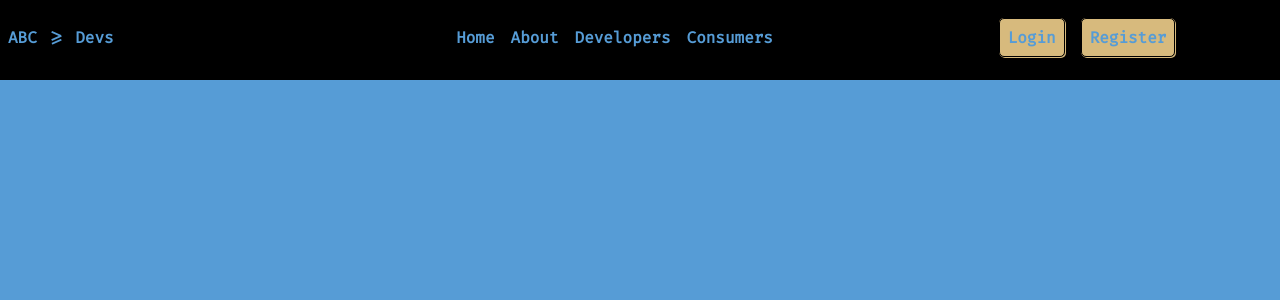
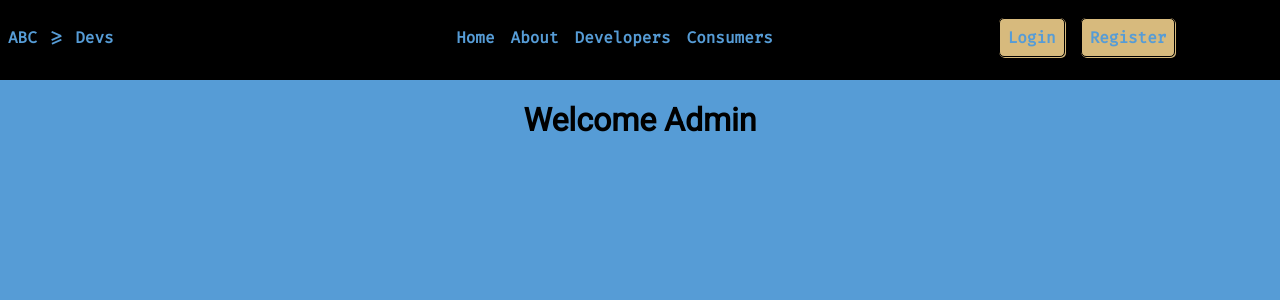
Before and after one commit to skylerwebdev/abc-devs, a React (Create React App) app: page /admin in a window 1280 px wide. Shown: the top 300 px of the page. Built offline with nearby package versions, Linux system fonts and the light colour scheme; sample sign-in values are in the browser's storage.

Commit message:
login setup

```diff
--- a/src/configs/AppRouter.jsx
+++ b/src/configs/AppRouter.jsx
@@ -4,14 +4,17 @@ import Home from '../pages/Home'
 import Login from '../pages/Login'
 import Hello from '../pages/Hello'
 import About from '../pages/About'
+import Admin from '../pages/Admin'
+import PrivateRoute from './PrivateRoute'
 const AppRouter = () => {
     return (
         <div>
             <Switch>
             <R exact path='/'>{Home}</R>
-    <R path="/about">{About}</R>
+            <R path="/about">{About}</R>
             <R path='/hello'>{Hello}</R>
-    <R exact path='/login'>{Login}</R>
+            <R exact path='/login'>{Login}</R>
+            <PrivateRoute path='/admin' component={Admin}/>
     </Switch>
         </div>
     )
--- a/src/configs/Axios.jsx
+++ b/src/configs/Axios.jsx
@@ -7,7 +7,7 @@ export const axiosWithAuth = () => {
         baseURL: 'localhost:2019/api',
         headers:{
             'Content-Type': 'application/json',
-            'Authorization': token
+            Authorization: `Bearer ${token}`
         }
     })
 }
--- a/src/configs/PrivateRoute.jsx
+++ b/src/configs/PrivateRoute.jsx
@@ -0,0 +1,23 @@
+import React from 'react';
+import { Route, Redirect } from 'react-router-dom';
+
+const PrivateRoute = ({ component: Component, ...rest }) => (
+  <Route
+    {...rest}
+    render={props =>
+
+      localStorage.getItem("token") ?
+
+      (
+        <Component {...props} />
+
+      )
+      :
+      (
+        <Redirect to="/login" />
+      )
+    }
+  />
+);
+
+export default PrivateRoute;
--- /dev/null
+++ b/src/pages/Admin.jsx
@@ -0,0 +1,11 @@
+import React from 'react'
+
+const Admin = () => {
+    return (
+        <div>
+            <h1>Welcome Admin</h1>
+        </div>
+    )
+}
+
+export default Admin
--- a/src/pages/Login.jsx
+++ b/src/pages/Login.jsx
@@ -18,11 +18,23 @@ const Login = (props) => {
             'Content-Type' :'application/x-www-form-urlencoded'
           }
         }).then(res => {
-          console.log('login success', props )
+          console.log('login success', res )
             localStorage.setItem('token', res.data.access_token)
             localStorage.setItem('username', values.username)
-            // setUser(val ues.username)
-            props.history.push('/');
+            axios.get(`http://localhost:2019/api/users/name/${values.username}`,{
+              headers:{
+                'Content-Type': 'application/json',
+                Authorization: `Bearer ${res.data.access_token}`
+              }
+            })
+            .then(res => {
+              console.log('user',res)
+              if (res.data.userroles[0].role.name === 'ADMIN'){
+               props.history.push('/admin')
+              } else{
+                props.history.push('/')
+              }
+            }).catch(err => console.log('login error', err))
           }).catch(err => console.log('login error', err))
         }}
     >
```
